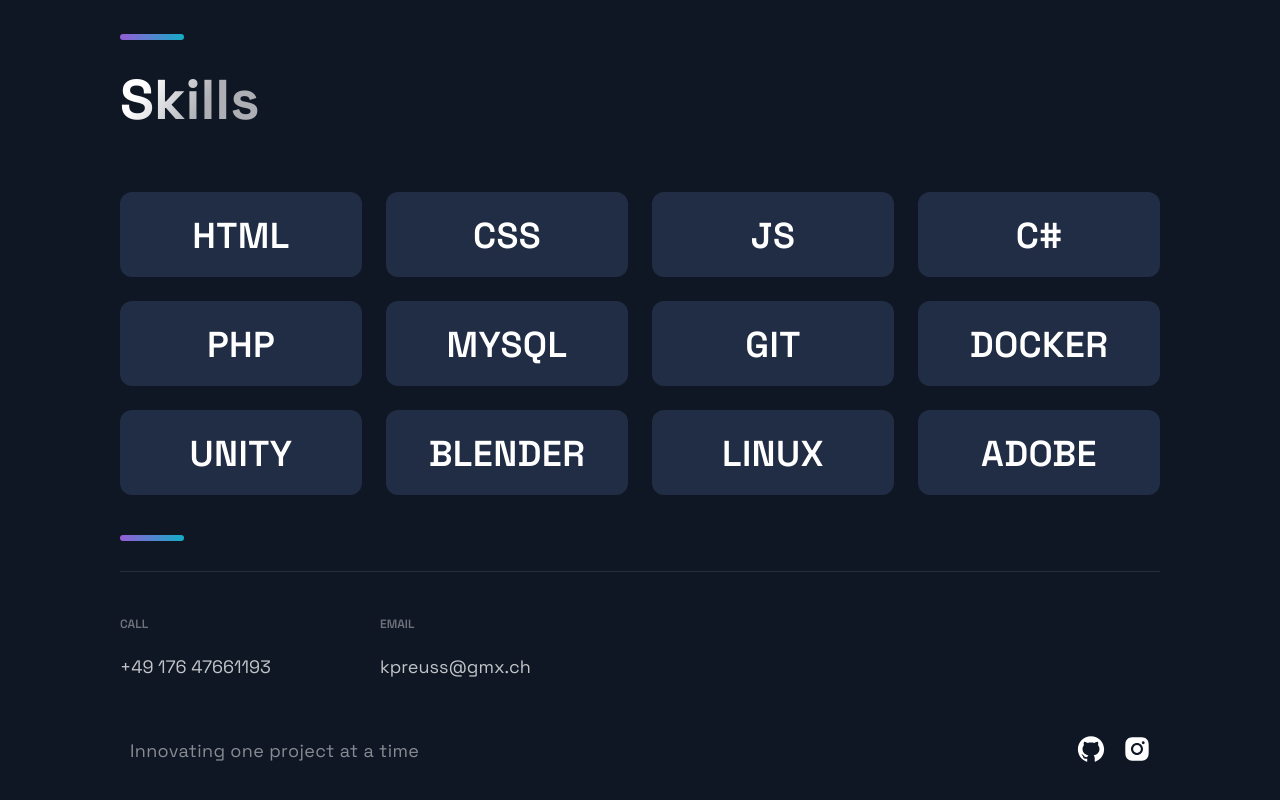
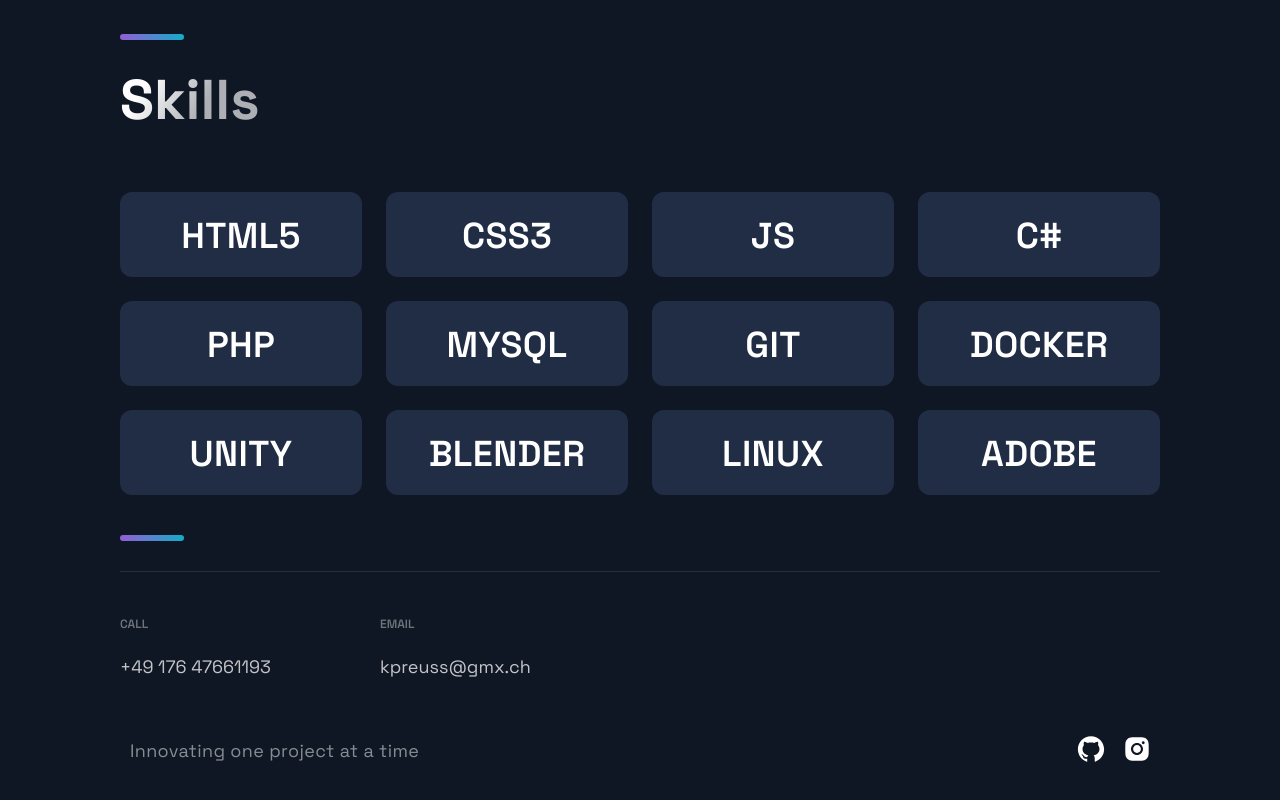
Before and after one commit to kevinpreuss/portfolio, a Next.js app: page / in a window 1280 px wide. Shown: the part 4820-5620 px from the top of the page. Built offline with nearby package versions, Linux system fonts and the light colour scheme.

Commit message:
skills updated

```diff
--- a/src/components/Skills/Skills.js
+++ b/src/components/Skills/Skills.js
@@ -4,8 +4,8 @@
 import { Box, Boxes, BoxNum, BoxText } from './SkillsStyles';
 
 const data = [
-  { text: 'HTML'},
-  { text: 'CSS'},
+  { text: 'HTML5'},
+  { text: 'CSS3'},
   { text: 'JS'},
   { text: 'C#'},
   { text: 'PHP'},
```
